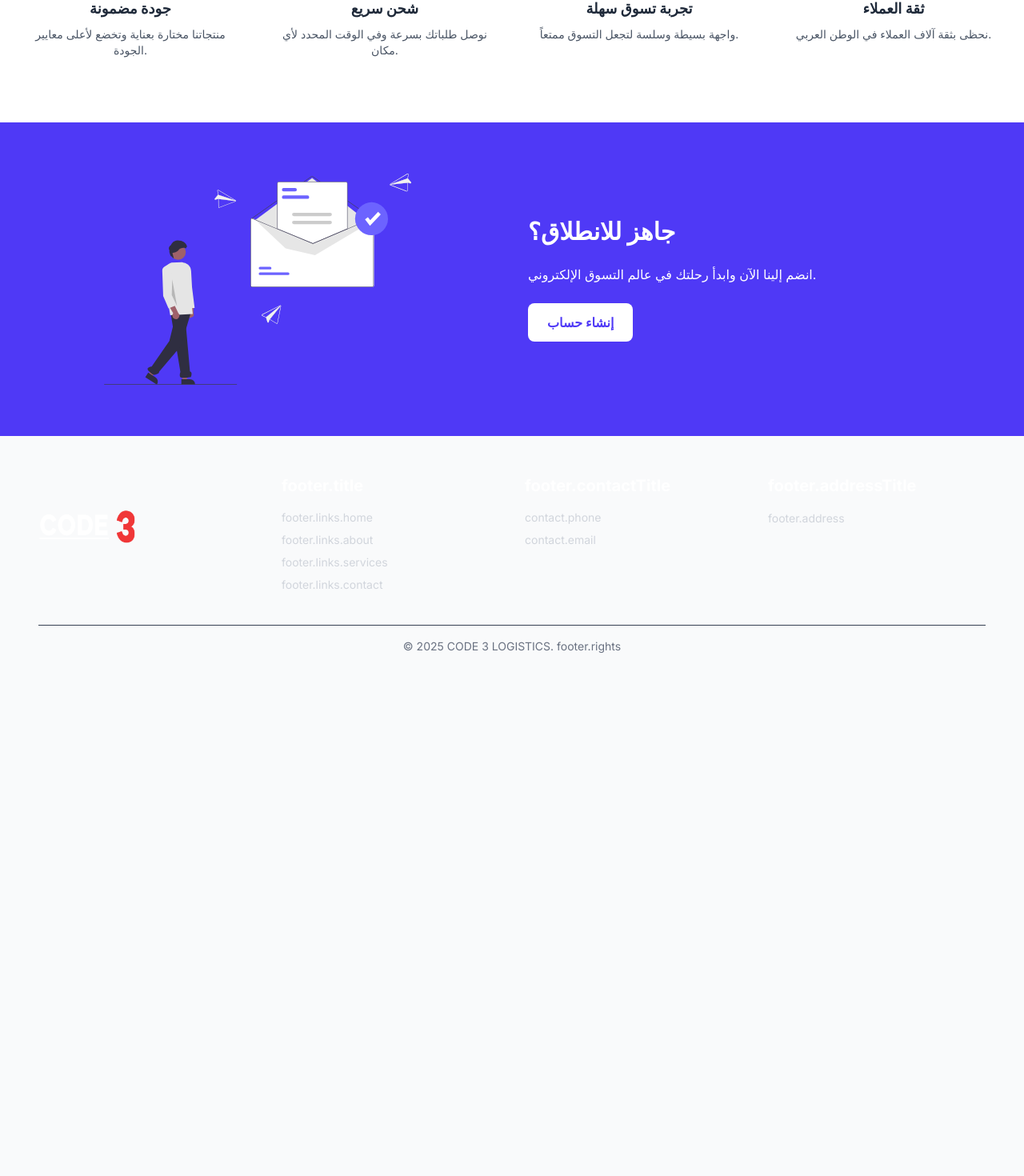
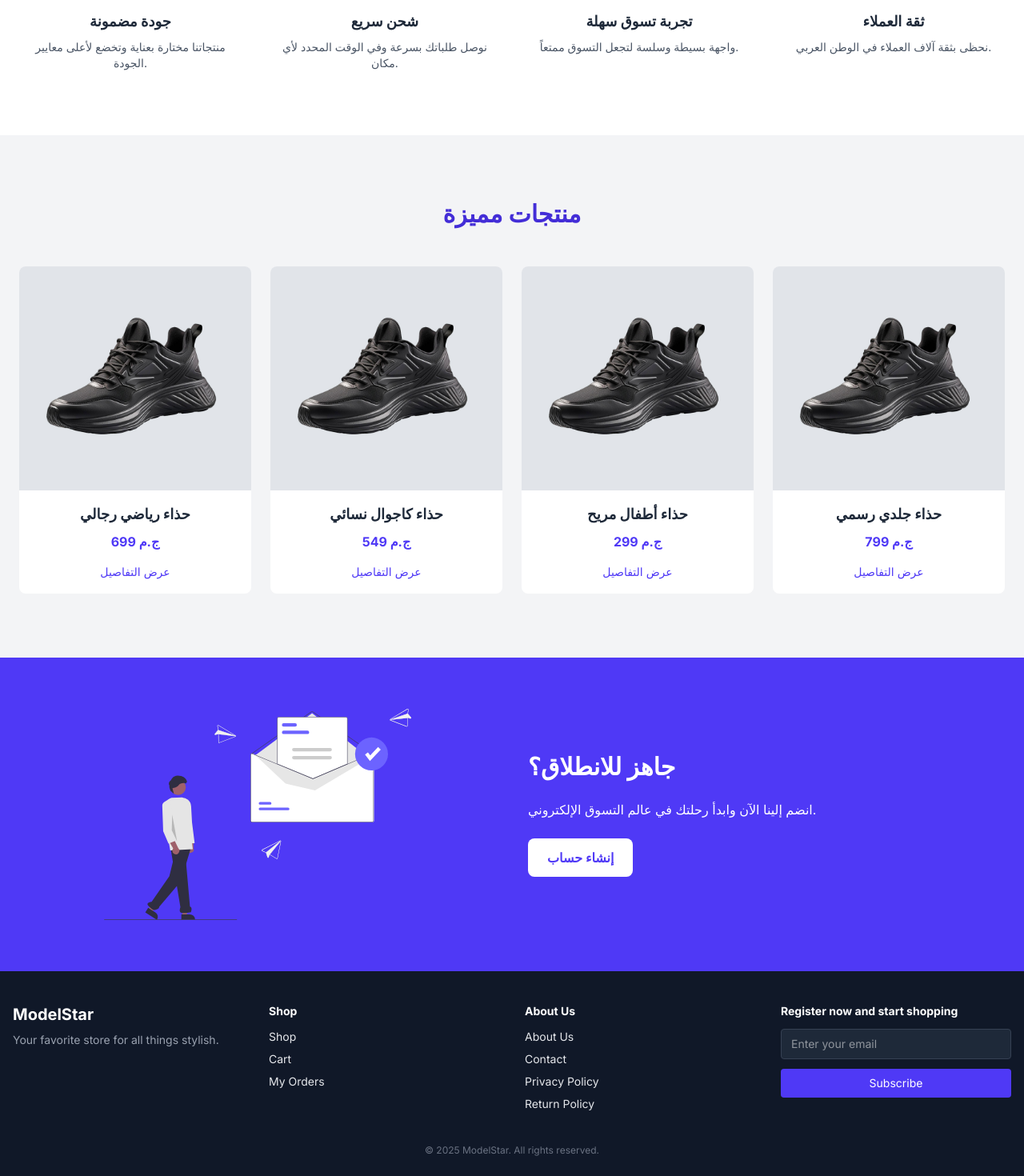
Before and after one commit to OmarElkeshen38/model-star, a React (Vite) app: page / in a window 1280 px wide. Shown: the part 1091-2561 px from the top of the page at 80% size. Before the commit the page ends 1933 px from the top, so only its background shows below. Built offline with nearby package versions, Linux system fonts and the light colour scheme.

Commit message:
add featuresProducts section and edit footer

```diff
--- /dev/null
+++ b/src/modules/HomePage/FeaturedProducts/FeaturedProducts.jsx
@@ -0,0 +1,76 @@
+import React from 'react';
+import { Link } from "react-router-dom";
+import { useTranslation } from "react-i18next";
+import { ShoppingCart, ShieldCheck, Truck, ThumbsUp } from "lucide-react";
+import shoiceImg from '../../../assets/shoice.jpg';
+
+function FeaturedProducts() {
+
+    const { t } = useTranslation();
+
+    const featuredProducts = [
+        {
+            id: 1,
+            name: "حذاء رياضي رجالي",
+            price: "699 ج.م",
+            image: shoiceImg,
+        },
+        {
+            id: 2,
+            name: "حذاء كاجوال نسائي",
+            price: "549 ج.م",
+            image: shoiceImg,
+        },
+        {
+            id: 3,
+            name: "حذاء أطفال مريح",
+            price: "299 ج.م",
+            image: shoiceImg,
+        },
+        {
+            id: 4,
+            name: "حذاء جلدي رسمي",
+            price: "799 ج.م",
+            image: shoiceImg,
+        },
+    ];
+
+    return (
+        <section className="py-20 bg-gray-100">
+            <div className="container mx-auto px-6">
+                <h2 className="text-3xl font-bold text-center text-indigo-700 mb-12">
+                    {t("home.featured.title", "منتجات مميزة")}
+                </h2>
+
+                <div className="grid grid-cols-1 sm:grid-cols-2 md:grid-cols-4 gap-6">
+                    {featuredProducts.map((product) => (
+                        <div
+                            key={product.id}
+                            className="bg-white shadow-sm rounded-lg overflow-hidden hover:shadow-md transition"
+                        >
+                            <img
+                                src={product.image}
+                                alt={product.name}
+                                className="w-full h-70 object-cover"
+                            />
+                            <div className="p-4 text-center">
+                                <h3 className="text-lg font-semibold text-gray-800 mb-2">
+                                    {product.name}
+                                </h3>
+                                <p className="text-indigo-600 font-bold mb-2">{product.price}</p>
+                                <Link
+                                    to={`/product/${product.id}`}
+                                    className="inline-block mt-2 text-sm text-indigo-600 hover:underline"
+                                >
+                                    {t("home.featured.details", "عرض التفاصيل")}
+                                </Link>
+                            </div>
+                        </div>
+                    ))}
+                </div>
+            </div>
+        </section>
+    )
+}
+
+export default FeaturedProducts
--- a/src/modules/HomePage/Footer/Footer.jsx
+++ b/src/modules/HomePage/Footer/Footer.jsx
@@ -5,53 +5,63 @@ import { Link } from 'react-router-dom';
 
 function Footer() {
 
-    const { t } = useTranslation();
+  const { t, i18n } = useTranslation();
 
   return (
-     <footer className="text-gray-300 px-6 md:px-12 pt-12 pb-6">
-      <div className="container mx-auto grid grid-cols-1 sm:grid-cols-2 md:grid-cols-4 gap-8 text-sm">
+    <footer className="bg-gray-900 text-gray-200 py-10 t-16">
+      <div className="container mx-auto px-4 grid md:grid-cols-4 gap-8 text-sm">
 
-        <div className='flex flex-col justify-center'>
-          <img src={logo} alt={t('footer.logoAlt')} className="w-32 mb-4" />
+        {/* Logo & About */}
+        <div>
+          <h2 className="text-xl font-bold text-white mb-2">ModelStar</h2>
+          <p className="text-gray-400">
+            {i18n.language === "ar"
+              ? "متجرك المفضل لكل ما هو عصري وأنيق"
+              : "Your favorite store for all things stylish."}
+          </p>
         </div>
 
+        {/* Links */}
         <div>
-          <h2 className="text-white font-semibold text-lg md:text-xl mb-4">{t('footer.title')}</h2>
+          <h3 className="text-white font-semibold mb-3">{t("nav.shop")}</h3>
           <ul className="space-y-2">
-            <li><Link to="/" className="hover:text-emerald-400 transition-colors">{t('footer.links.home')}</Link></li>
-            <li><Link to="/about" className="hover:text-emerald-400 transition-colors">{t('footer.links.about')}</Link></li>
-            <li><Link to="/services" className="hover:text-emerald-400 transition-colors">{t('footer.links.services')}</Link></li>
-            <li><Link to="/contact" className="hover:text-emerald-400 transition-colors">{t('footer.links.contact')}</Link></li>
+            <li><Link to="/shop" className="hover:underline">{t("nav.shop")}</Link></li>
+            <li><Link to="/cart" className="hover:underline">{t("nav.cart")}</Link></li>
+            <li><Link to="/my-orders" className="hover:underline">{t("nav.orders")}</Link></li>
           </ul>
         </div>
 
+        {/* Info */}
         <div>
-          <h3 className="text-white font-semibold text-lg md:text-xl mb-4">{t('footer.contactTitle')}</h3>
+          <h3 className="text-white font-semibold mb-3">{t("nav.about")}</h3>
           <ul className="space-y-2">
-            <li>
-              <a dir="ltr" href="tel:+05367933334" className="hover:text-emerald-400 transition-colors">
-                {t('contact.phone')}
-              </a>
-            </li>
-            <li>
-              <a href="mailto:info@c3.com.sa" className="hover:text-emerald-400 transition-colors">
-                {t('contact.email')}
-              </a>
-            </li>
+            <li><Link to="/about" className="hover:underline">{t("nav.about")}</Link></li>
+            <li><Link to="/contact" className="hover:underline">{t("nav.contact")}</Link></li>
+            <li><Link to="/privacy" className="hover:underline"> {i18n.language === "ar" ? "سياسة الخصوصية" : "Privacy Policy"}</Link></li>
+            <li><Link to="/returns" className="hover:underline"> {i18n.language === "ar" ? "سياسة الاسترجاع" : "Return Policy"}</Link></li>
           </ul>
         </div>
 
+        {/* Subscribe */}
         <div>
-          <h3 className="text-white font-semibold text-lg md:text-xl mb-4">{t('footer.addressTitle')}</h3>
-          <p className="leading-relaxed">
-            {t('footer.address')}
-          </p>
+          <h3 className="text-white font-semibold mb-3">
+            {i18n.language === "ar" ? "سجل الان وابدا التسوق" : "Register now and start shopping"}
+          </h3>
+          <form className="flex flex-col space-y-3">
+            <input
+              type="email"
+              placeholder={i18n.language === "ar" ? "أدخل بريدك الإلكتروني" : "Enter your email"}
+              className="px-3 py-2 rounded bg-gray-800 text-white border border-gray-700 focus:outline-none"
+            />
+            <button className="bg-indigo-600 hover:bg-indigo-700 text-white py-2 rounded transition">
+              {i18n.language === "ar" ? "اشترك" : "Subscribe"}
+            </button>
+          </form>
         </div>
       </div>
 
-      {/* خط فاصل */}
-      <div className="border-t border-gray-700 mt-10 pt-4 text-center text-sm text-gray-500">
-        &copy; {new Date().getFullYear()} CODE 3 LOGISTICS. {t('footer.rights')}
+      <div className="mt-10 text-center text-gray-500 text-xs">
+        &copy; {new Date().getFullYear()} ModelStar. {i18n.language === "ar" ? "جميع الحقوق محفوظة" : "All rights reserved"}.
       </div>
     </footer>
   )
--- a/src/modules/HomePage/Home/Home.jsx
+++ b/src/modules/HomePage/Home/Home.jsx
@@ -5,12 +5,14 @@ import Contact from '../Contact/Contact'
 import Footer from '../Footer/Footer'
 import Features from '../Features/Features'
 import Cta from '../Cta/Cta'
+import FeaturedProducts from '../FeaturedProducts/FeaturedProducts'
 
 function Home() {
     return (
         <>
             <Header />
             <Features />
+            <FeaturedProducts />
             <Cta />
             {/* <Contact /> */}
         </>
--- a/src/modules/HomePage/Navbar/Navbar.jsx
+++ b/src/modules/HomePage/Navbar/Navbar.jsx
@@ -27,7 +27,7 @@ export default function Navbar() {
 
 
   return (
-    <nav className="bg-white shadow-md px-6 py-4 sticky top-0 z-50">
+    <nav className="bg-white shadow-md px-6 py-6 sticky top-0 z-50">
       <div className="container mx-auto flex justify-between items-center">
         {/* Logo */}
         <Link to="/" className="text-2xl font-bold text-indigo-600">
```
Also changed, not shown: src/assets/shoice.jpg (added).
